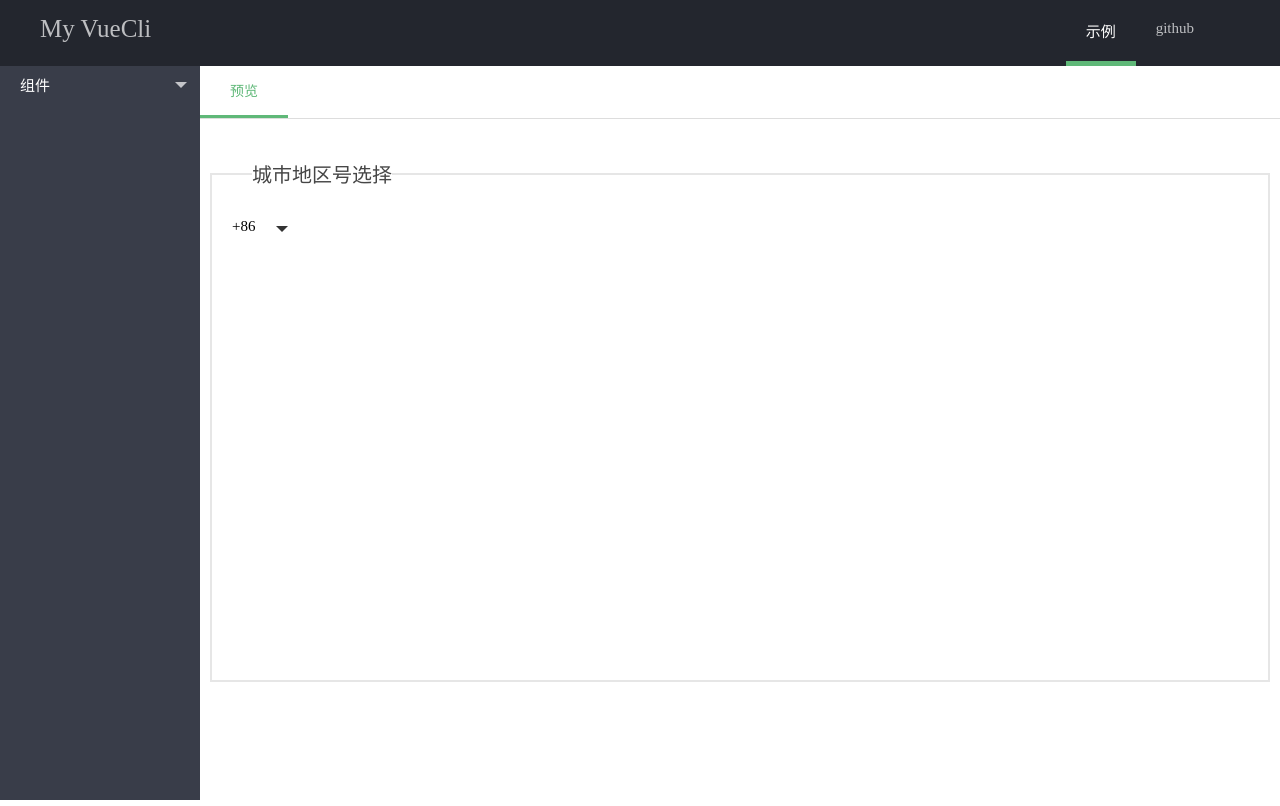
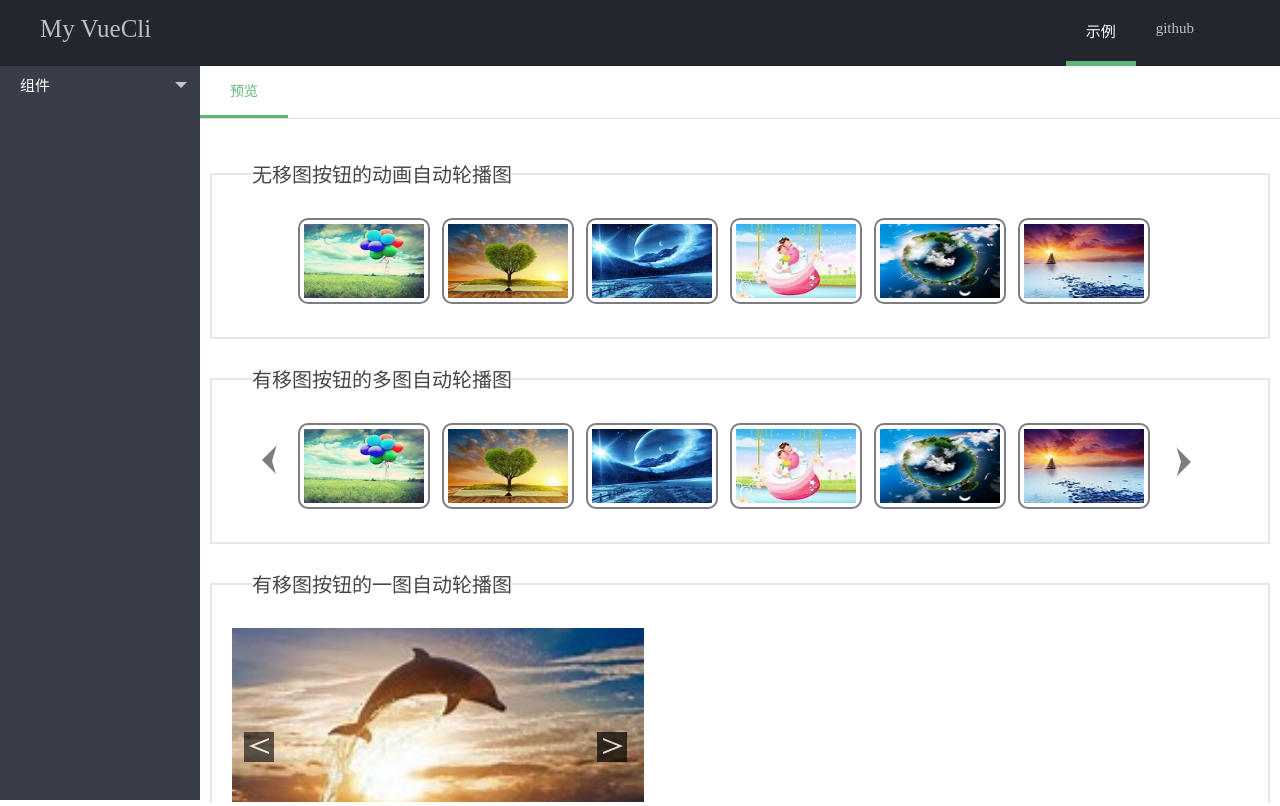
Before and after one commit to czm1290433700/my_vue_cli, a Vue app: page /pcIndex in a window 1280 px wide. Built offline with nearby package versions, Linux system fonts and the light colour scheme.

Commit message:
modify pcIndex page data

```diff
--- a/src/page/index/pcIndex.vue
+++ b/src/page/index/pcIndex.vue
@@ -24,7 +24,7 @@
           <li class="active">预览</li>
         </ul>
         <div class="body-content">
-          <iframe src="/pcPage/cityArea" ref="bodyContent"></iframe>
+          <iframe src="/pcPage/slideShow" ref="bodyContent"></iframe>
         </div>
       </div>
     </div>
@@ -40,12 +40,12 @@ export default {
         name: '组件',
         construction:[
         {
+          name: 'slideShow 轮播图',
+          url: '/pcPage/slideShow'
+        },
+        {
           name: 'CityArea 城市选择',
           url: '/pcPage/cityArea'
-        },
-        {
-          name: 'slideShow 轮播图',
-          url: '/pcPage/slideShow'
         }]
       }]
     }
```
